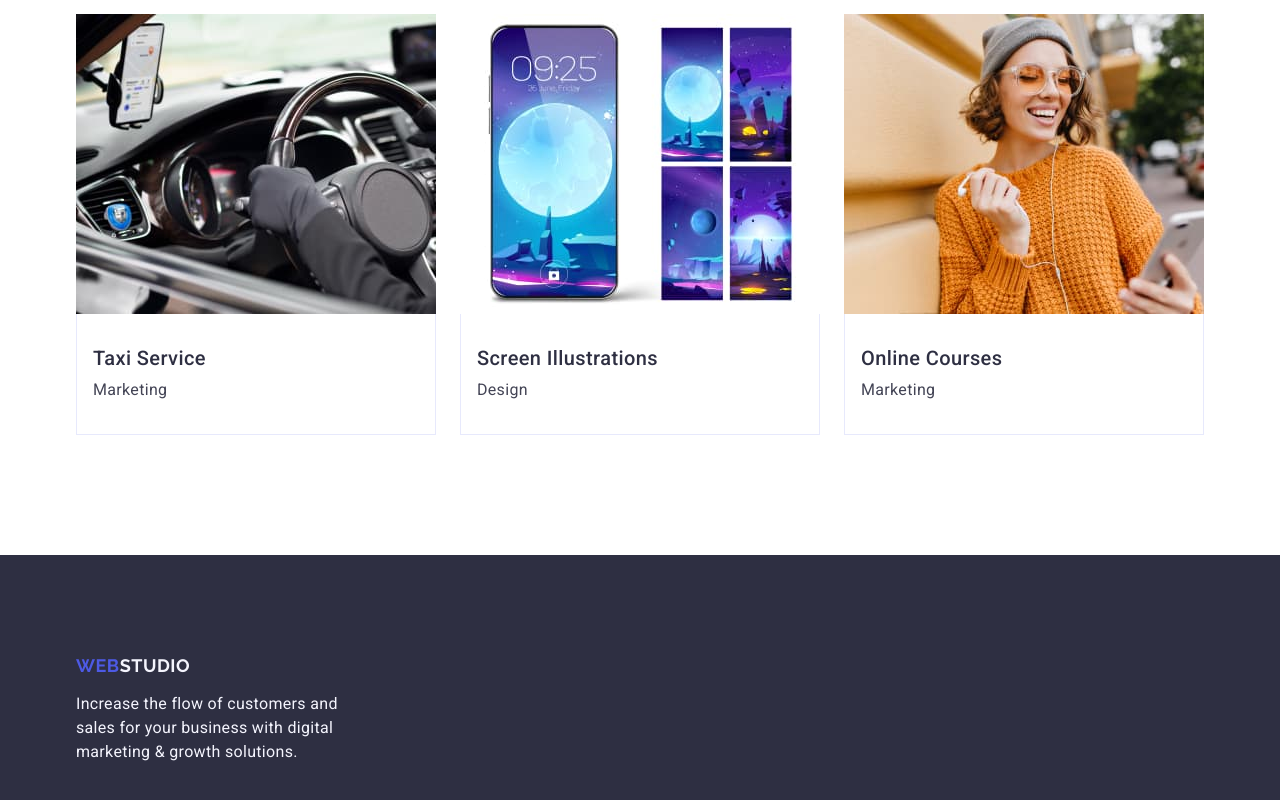
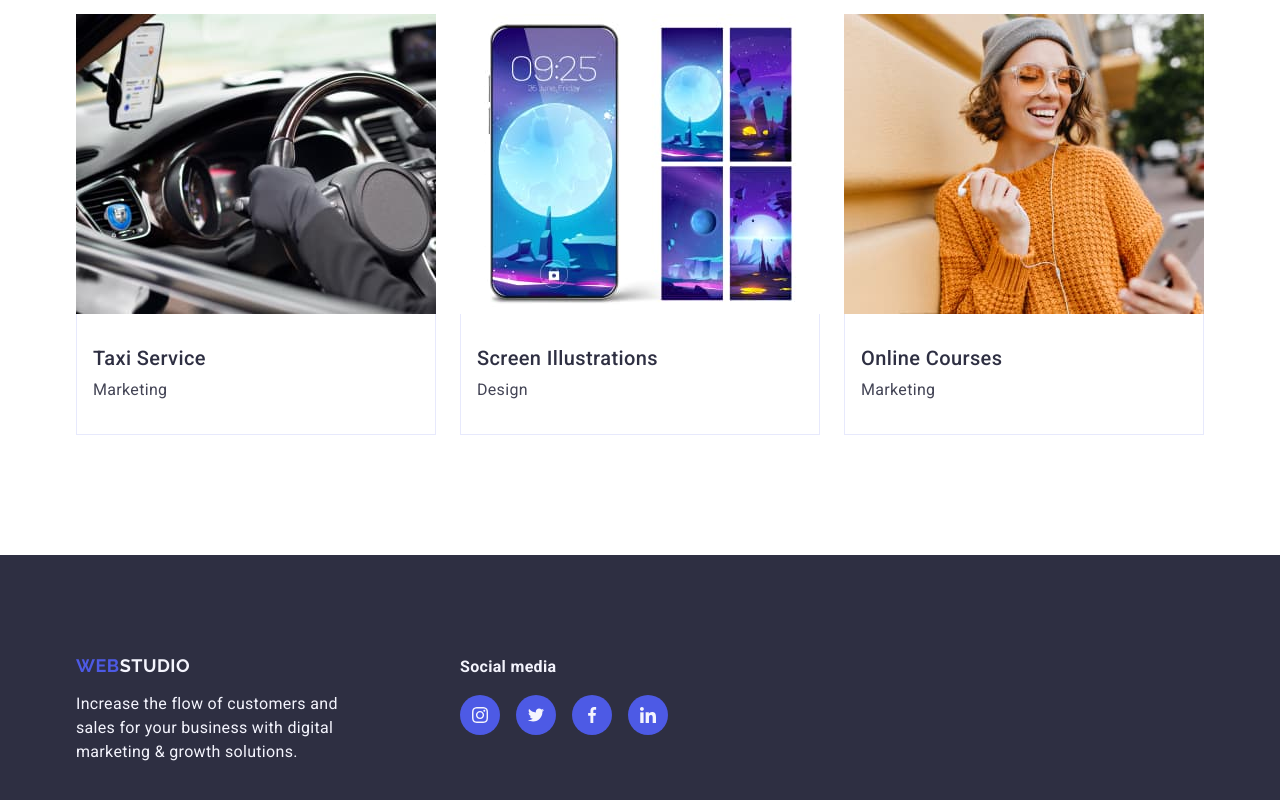
Before and after one commit to Polishchuk-4/goit-markup-hw-04, a plain HTML site: page index.html in a window 1280 px wide. Shown: the part 2610-3410 px from the top of the page. Drawn offline with nearby package versions, Linux system fonts and the light colour scheme.

Commit message:
create icons in the footer

```diff
--- a/css/styles.css
+++ b/css/styles.css
@@ -367,12 +367,20 @@ img {
   padding: 100px 0;
   background: #2e2f42;
 }
+.footer__row {
+  display: flex;
+  column-gap: 120px;
+}
 .footer__logo {
   display: inline-block;
-  margin-bottom: 16px;
 }
 .footer__logo--color {
   color: #f4f4fd;
+}
+.footer__column {
+  display: flex;
+  flex-direction: column;
+  row-gap: 16px;
 }
 .footer__text {
   width: 264px;
@@ -380,3 +388,24 @@ img {
   line-height: 1.5;
   letter-spacing: 0.02em;
 }
+.footer__text--weight {
+  font-weight: 560;
+}
+.footer__icon-container {
+  display: flex;
+  column-gap: 16px;
+}
+.footer__link {
+  position: relative;
+  width: 40px;
+  height: 40px;
+  border-radius: 50%;
+  background-color: #4d5ae5;
+}
+.footer__icon {
+  position: absolute;
+  top: 50%;
+  left: 50%;
+  transform: translate(-50%, -50%);
+  fill: #f4f4fd;
+}
--- a/index.html
+++ b/index.html
@@ -452,6 +452,8 @@
       </main>
       <footer class="footer">
         <div class="container">
+          <div class="footer__row">
+            <div class="footer__column">
               <a class="link logo footer__logo" href="./index.html">
                 Web<span class="footer__logo--color">Studio</span>
               </a>
@@ -460,6 +462,33 @@
                 digital marketing & growth solutions.
               </p>
             </div>
+            <div class="footer__column">
+              <p class="text footer__text footer__text--weight">Social media</p>
+              <div class="footer__icon-container">
+                <a class="footer__link" href="">
+                  <svg class="footer__icon" width="16" height="16">
+                    <use href="./images/sprite.svg#instagram"></use>
+                  </svg>
+                </a>
+                <a class="footer__link" href="">
+                  <svg class="footer__icon" width="16" height="16">
+                    <use href="./images/sprite.svg#twitter"></use>
+                  </svg>
+                </a>
+                <a class="footer__link" href="">
+                  <svg class="footer__icon" width="16" height="16">
+                    <use href="./images/sprite.svg#facebook"></use>
+                  </svg>
+                </a>
+                <a class="footer__link" href="">
+                  <svg class="footer__icon" width="16" height="16">
+                    <use href="./images/sprite.svg#linkedin"></use>
+                  </svg>
+                </a>
+              </div>
+            </div>
+          </div>
+        </div>
       </footer>
     </div>
   </body>
```
Lines whose indentation alone changed are shown as unchanged.
